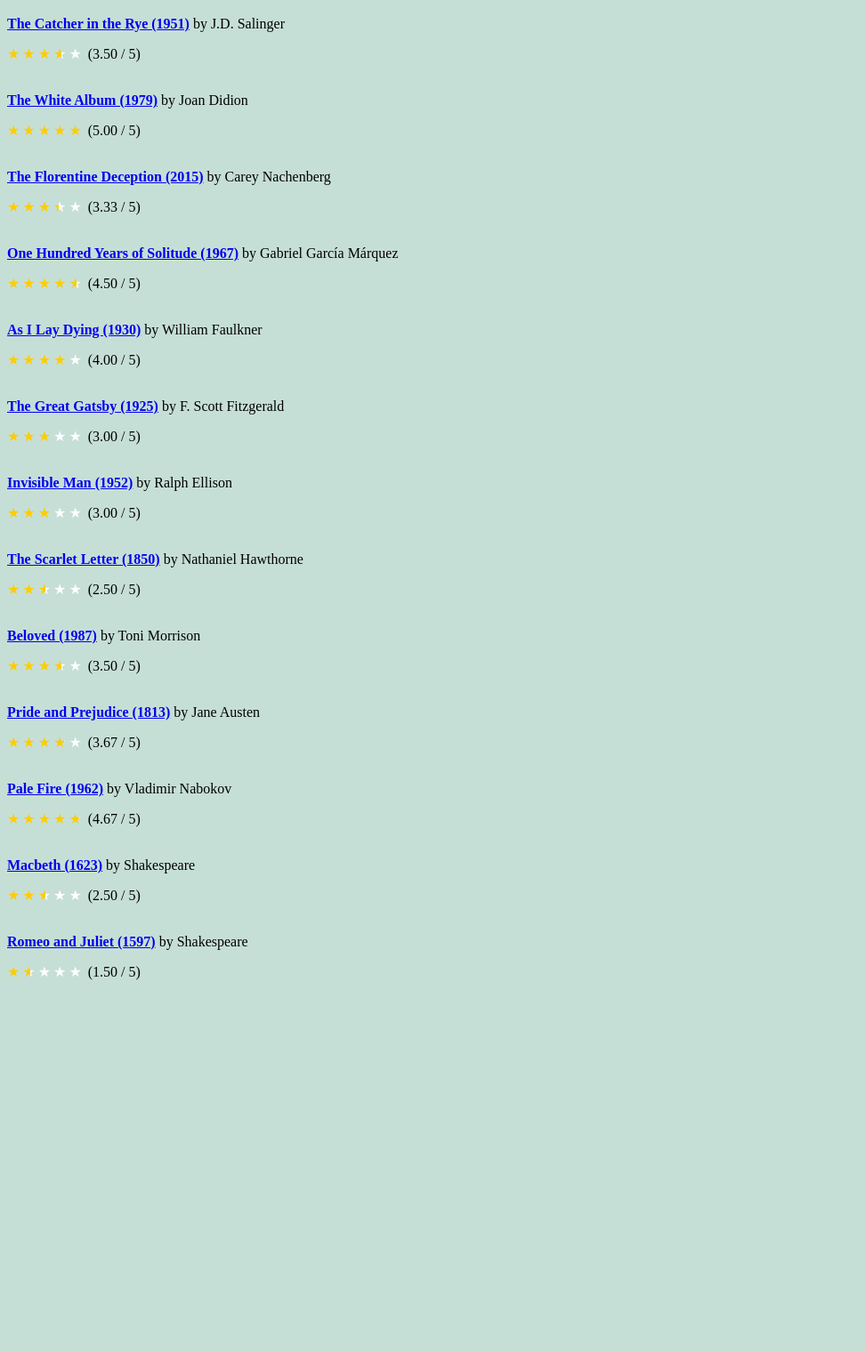
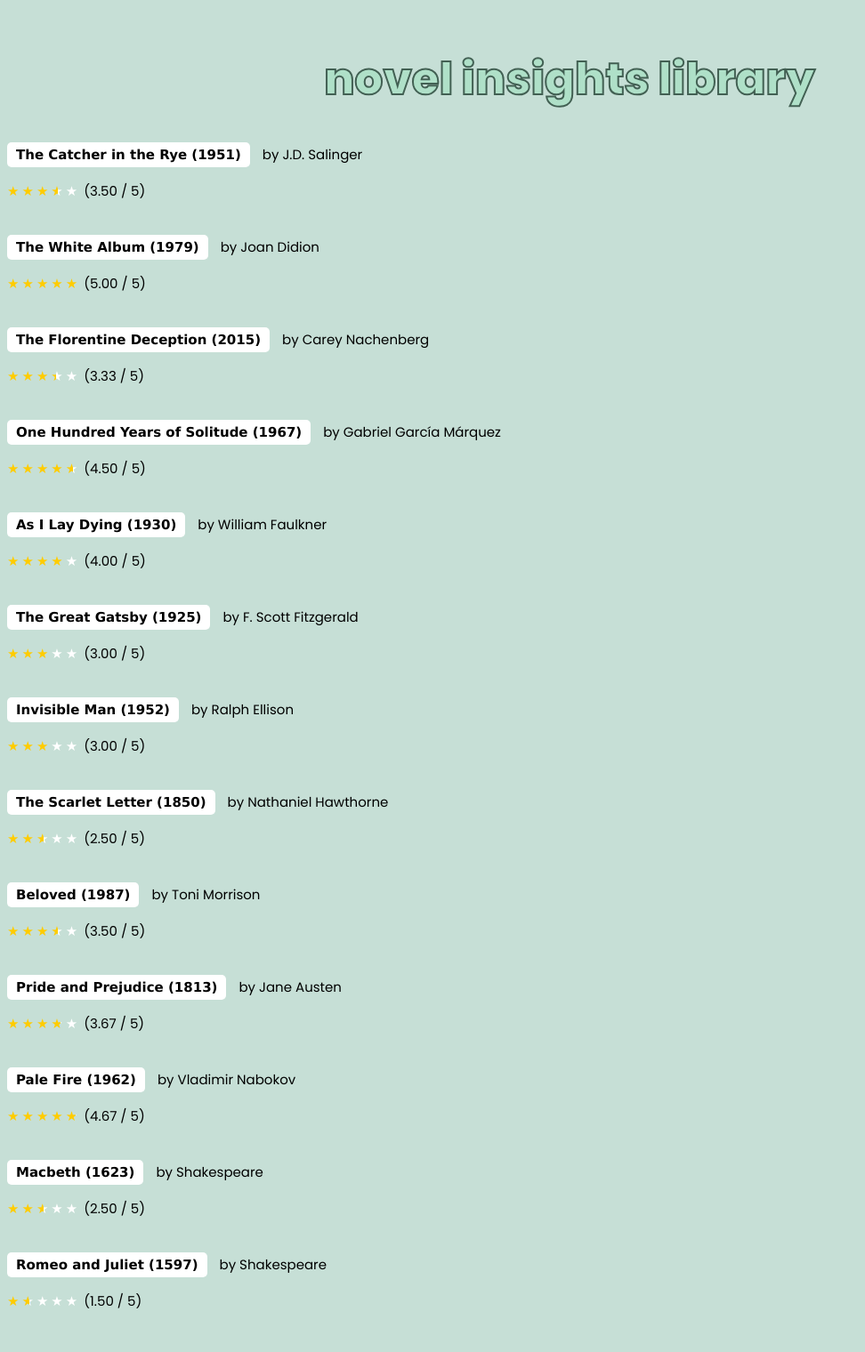
Before and after one commit to stanley-wei/CS35L-Project, a Django app: page /books/list/ in a window 1280 px wide. Shown: the part 68-1588 px from the top of the page at 89% size, without its empty margins (0-972 px from the left). Before the commit the page ends 1170 px from the top, so only its background shows below. Run offline with Django 4.2, Linux system fonts and the light colour scheme; data comes from the database, SQL or seed files in the repository; both versions use the stored data as it was after the commit; some libraries are stand-ins or nearby versions.

Commit message:
Improved the whole directory CSS

```diff
--- a/static/css/book.css
+++ b/static/css/book.css
@@ -186,6 +186,7 @@
   background-color: rgb(128, 203, 228);
   color: #fff;
   cursor: pointer;
+  margin-left: 250px;
 }
 
 button.like-buttons:hover {
--- /dev/null
+++ b/static/css/list.css
@@ -0,0 +1,37 @@
+.container-fluid{
+    font-size:15px;
+    font-family: Poppins;
+}
+.library{
+    text-align:center;
+    -webkit-text-stroke: 2px #426053;
+
+    font-family: 'Poppins';
+    font-style: normal;
+    font-weight: 400;
+    font-size: 50px;
+    line-height: 75px;
+
+    color: #afe0c8;
+    font-size: 50px;
+    font-family:"Poppins", sans-serif;
+    font-weight: 800;
+}
+.book-libr{
+    display: inline-block;
+    font-family: Verdana;
+    color: black;
+    background-color: white;
+
+    padding: 5px 10px;
+    margin-right:10px;
+    border: none;
+    border-radius: 5px;
+    text-align: center;
+    text-decoration: none;
+    cursor: pointer;
+}
+.no-reviews{
+    font-family: Verdana;
+    font-size: 10px;
+}
--- a/templates/base.html
+++ b/templates/base.html
@@ -2,6 +2,7 @@
 <!DOCTYPE html>
 <html>
 <head>
+    <link rel="stylesheet" href="{% static 'css/list.css' %}">
     <link rel="stylesheet" href="{% static 'css/nav.css' %}">
     <link rel="stylesheet" href="{% static 'css/stars.css' %}">
     <link rel="stylesheet" href="{% static 'css/base.css' %}">
--- a/templates/books/list.html
+++ b/templates/books/list.html
@@ -2,10 +2,11 @@
 
 {% block content %}
     <div class="container-fluid">
+        <h1 class = "library">novel insights library</h1>
         {% for book in books %}
             <div>
                 <span>
-                    <a href="{% url 'books:view_book' book.id %}" style="font-weight:bold;">{{ book.title }} ({{ book.pub_year }})</a>
+                    <a class = "book-libr" href="{% url 'books:view_book' book.id %}" style="font-weight:bold;">{{ book.title }} ({{ book.pub_year }})</a>
                          by {{book.author}}
                 </span>
                 <div class="book-info">
```
Also changed, not shown: db.sqlite3.
